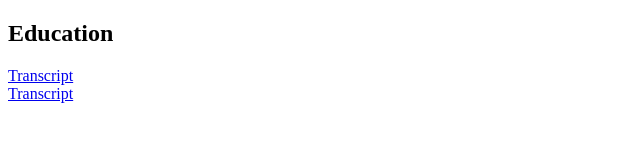
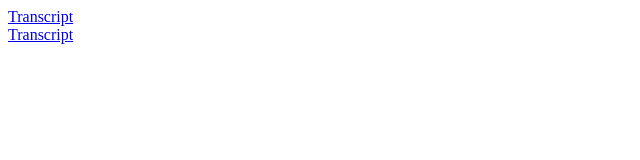
Before and after one commit to Jill01/Jill01.github.io, a plain HTML site: page index.html in a window 1280 px wide. Shown: the whole page, without its empty margins (0-640 px from the left). Drawn offline with Linux system fonts and the light colour scheme.

Commit message:
Update index.html

```diff
--- a/index.html
+++ b/index.html
@@ -17,8 +17,6 @@
 
 <div id="content">
 
-
-<h2 style="CLEAR: both;">Education</h2>
 <table>
   <tbody>
   <tr>
```
